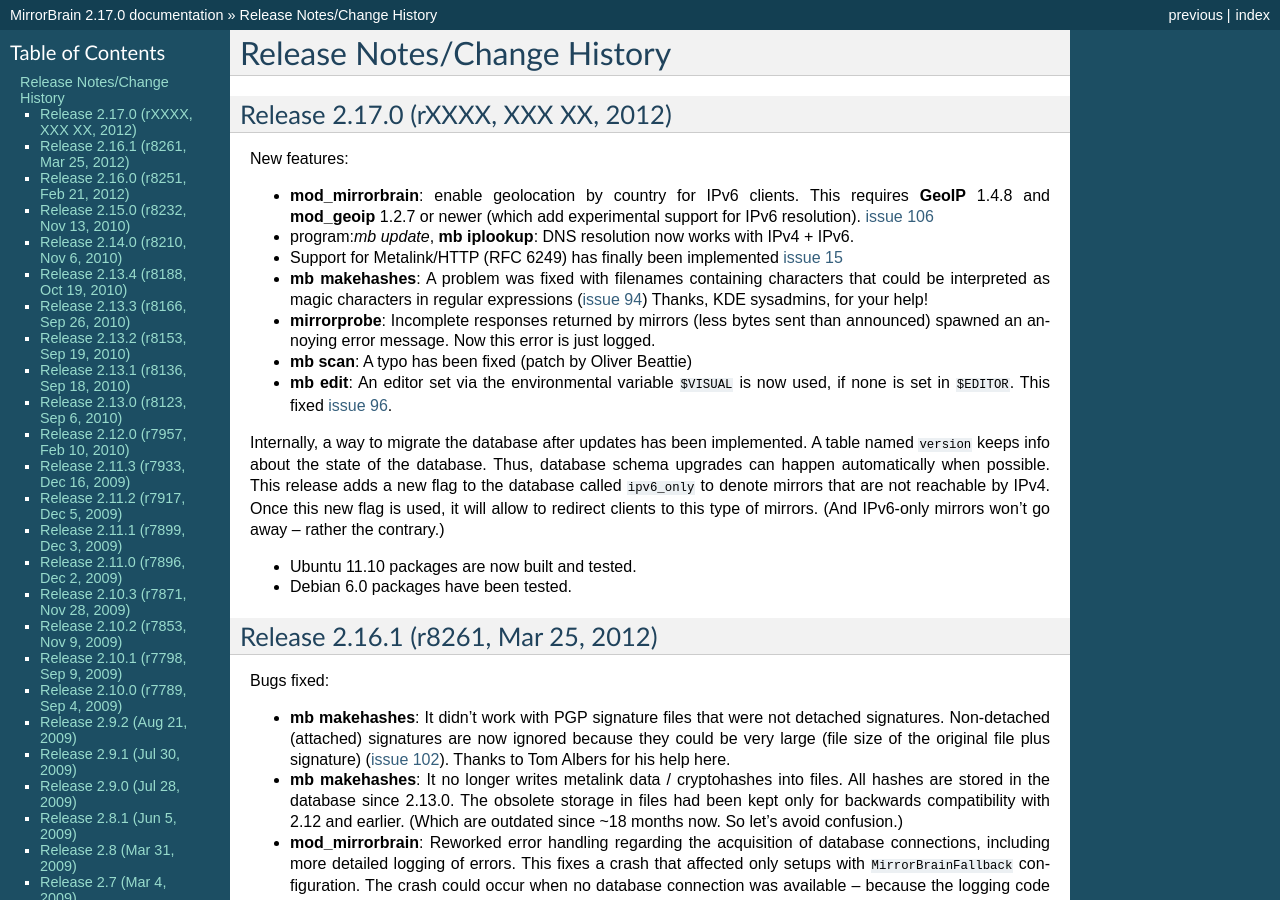
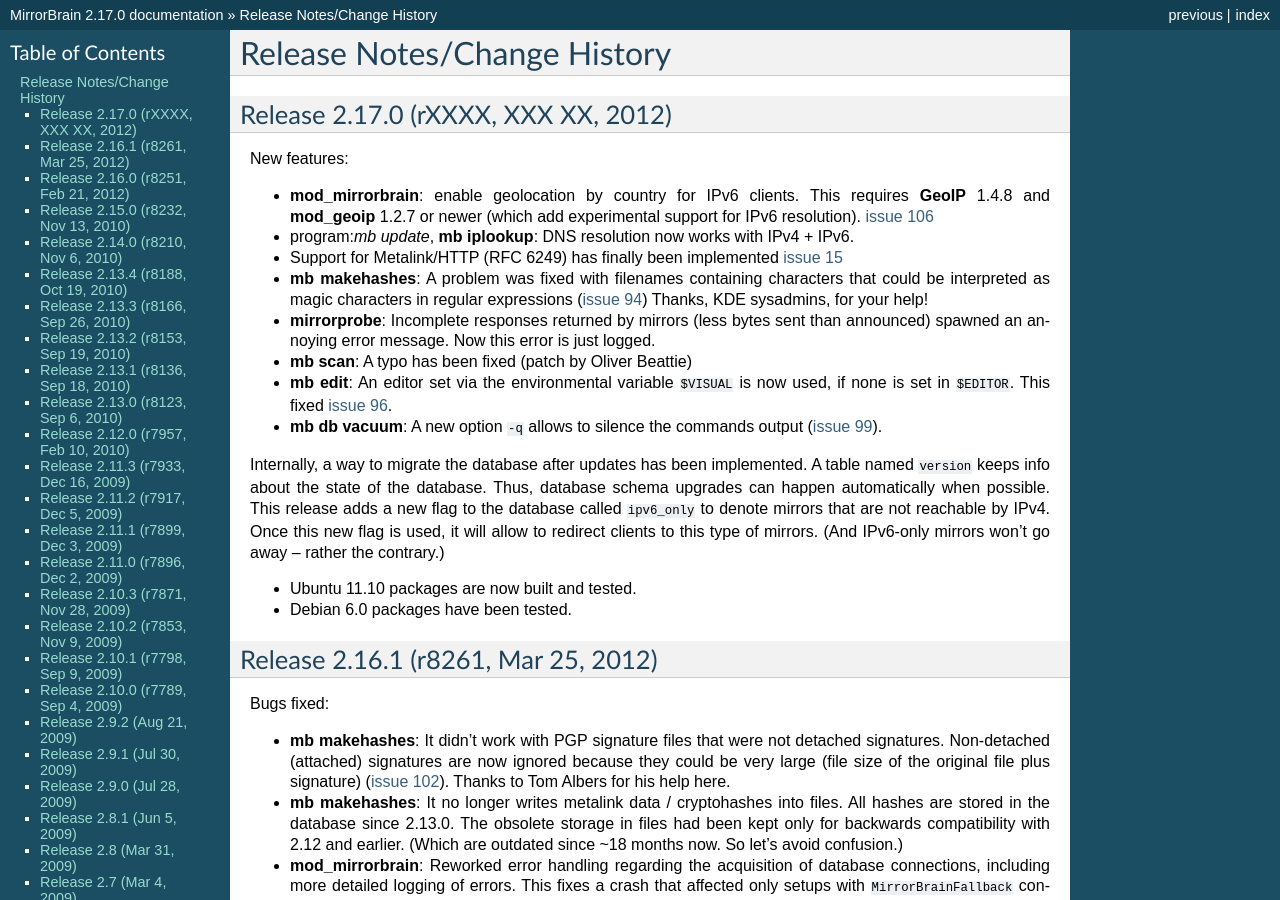
Before and after one commit to hayalci/mirrorbrain, a Sphinx documentation site: the page built from docs/changes.rst, in a window 1280 px wide and 900 px high. Built offline with Sphinx 7.4.7, drawn with Linux system fonts in a browser that asks for light colours.

Commit message:
update release notes
git-svn-id: http://svn.mirrorbrain.org/svn/mirrorbrain/trunk@8278 2d291e14-ff0c-0410-a3fa-d5caa9871f55

```diff
--- a/docs/changes.rst
+++ b/docs/changes.rst
@@ -30,6 +30,9 @@
 
 * :program:`mb edit`: An editor set via the environmental variable ``$VISUAL``
   is now used, if none is set in ``$EDITOR``. This fixed `issue 96`_.
+
+* :program:`mb db vacuum`: A new option ``-q`` allows to silence the commands
+  output (`issue 99`_).
 
 
 
@@ -48,6 +51,7 @@
 .. _`issue 15`: http://mirrorbrain.org/issues/issue15
 .. _`issue 94`: http://mirrorbrain.org/issues/issue94
 .. _`issue 96`: http://mirrorbrain.org/issues/issue96
+.. _`issue 99`: http://mirrorbrain.org/issues/issue99
 .. _`issue 102`: http://mirrorbrain.org/issues/issue102
 .. _`issue 106`: http://mirrorbrain.org/issues/issue106
 
```
